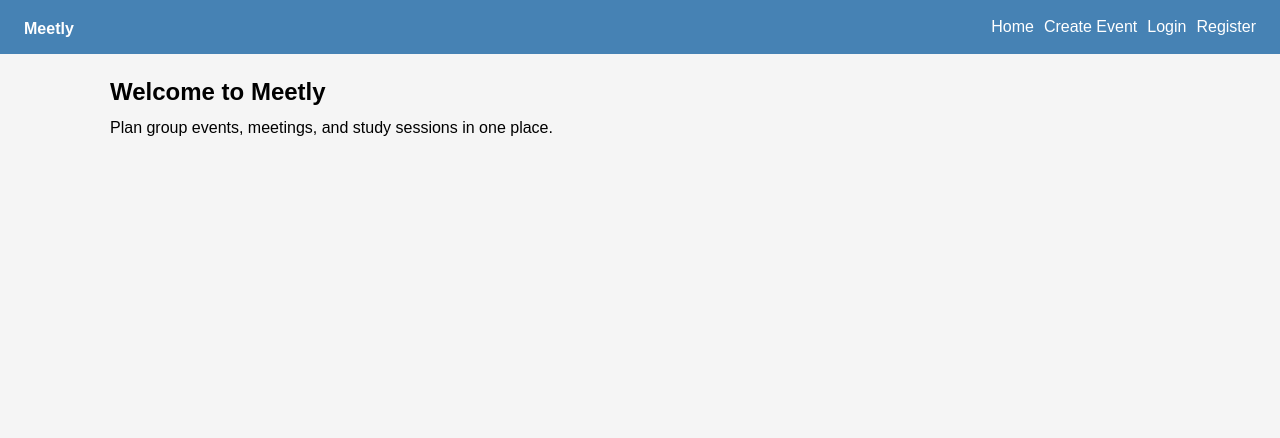
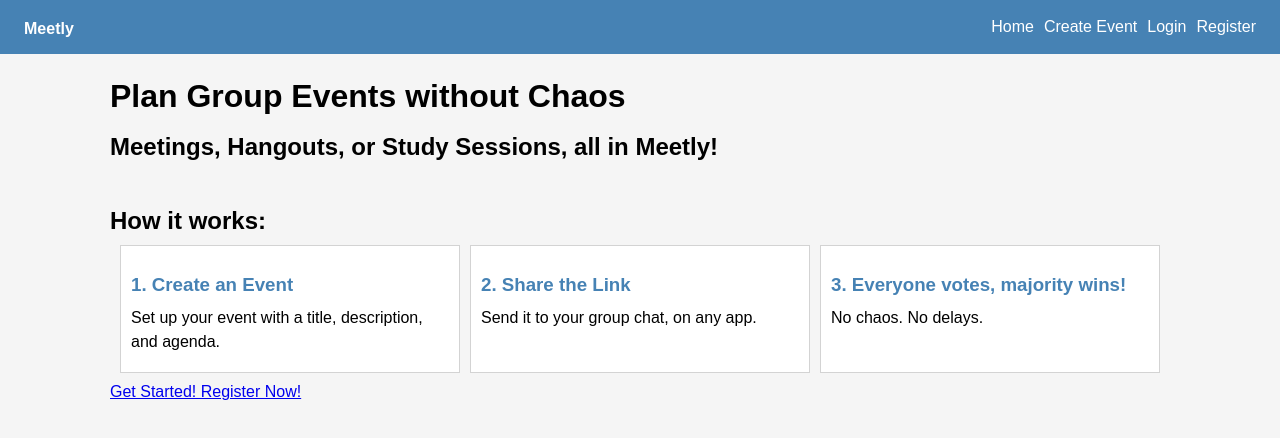
Before and after one commit to Ibrahim-Alam-3075/Meetly, a React (Vite) app in the folder frontend/: page / in a window 1280 px wide. Shown: the top 438 px of the page. Built offline with nearby package versions, Linux system fonts and the light colour scheme.

Commit message:
home page updated

```diff
--- /dev/null
+++ b/frontend/src/pages/Home.css
@@ -0,0 +1,18 @@
+.steps {
+  display: flex;
+  flex-wrap: wrap;
+  gap: 10px;
+  margin: 10px;
+}
+
+.step {
+  flex: 1 1 200px;
+  background-color: white;
+  border: 1px solid lightgray;
+  padding: 10px;
+}
+
+.step h3 {
+  color: steelblue;
+  margin-bottom: 5px;
+}
--- a/frontend/src/pages/Home.jsx
+++ b/frontend/src/pages/Home.jsx
@@ -1,8 +1,47 @@
+import {useState} from "react"
+import { useSelector } from "react-redux";
+import { Link } from "react-router-dom";
+import "./Home.css";
+
+
 function Home() {
+const currentUser = useSelector((state) => state.auth.currentUser);
+
   return (
     <div className="app-container">
-      <h2>Welcome to Meetly</h2>
-      <p>Plan group events, meetings, and study sessions in one place.</p>
+      <h1>Plan Group Events without Chaos</h1><br></br>
+      <h2>Meetings, Hangouts, or Study Sessions, all in Meetly!</h2>
+<br></br><br></br>
+      <h2>How it works:</h2>
+      <div className = "steps">
+        <div className = "step">
+          <h3>1. Create an Event</h3>
+          <p>Set up your event with a title, description, and agenda.</p> </div>
+
+          <div className = "step">
+          <h3>2. Share the Link</h3>
+          <p>Send it to your group chat, on any app.</p> </div>
+
+          <div className = "step">
+          <h3>3. Everyone votes, majority wins!</h3>
+          <p>No chaos. No delays.</p> </div>
+
+      </div>
+
+
+
+      {(!currentUser) && (
+        <div>
+          <Link to="/register">Get Started! Register Now!</Link></div>
+      )}
+
+      {(currentUser) && (
+        <div><p>Welcome back, {currentUser.name}!</p>
+          <Link to="/dashboard">Go to Dashboard</Link></div>
+      )}
+
+
+
     </div>
   );
 }
```
